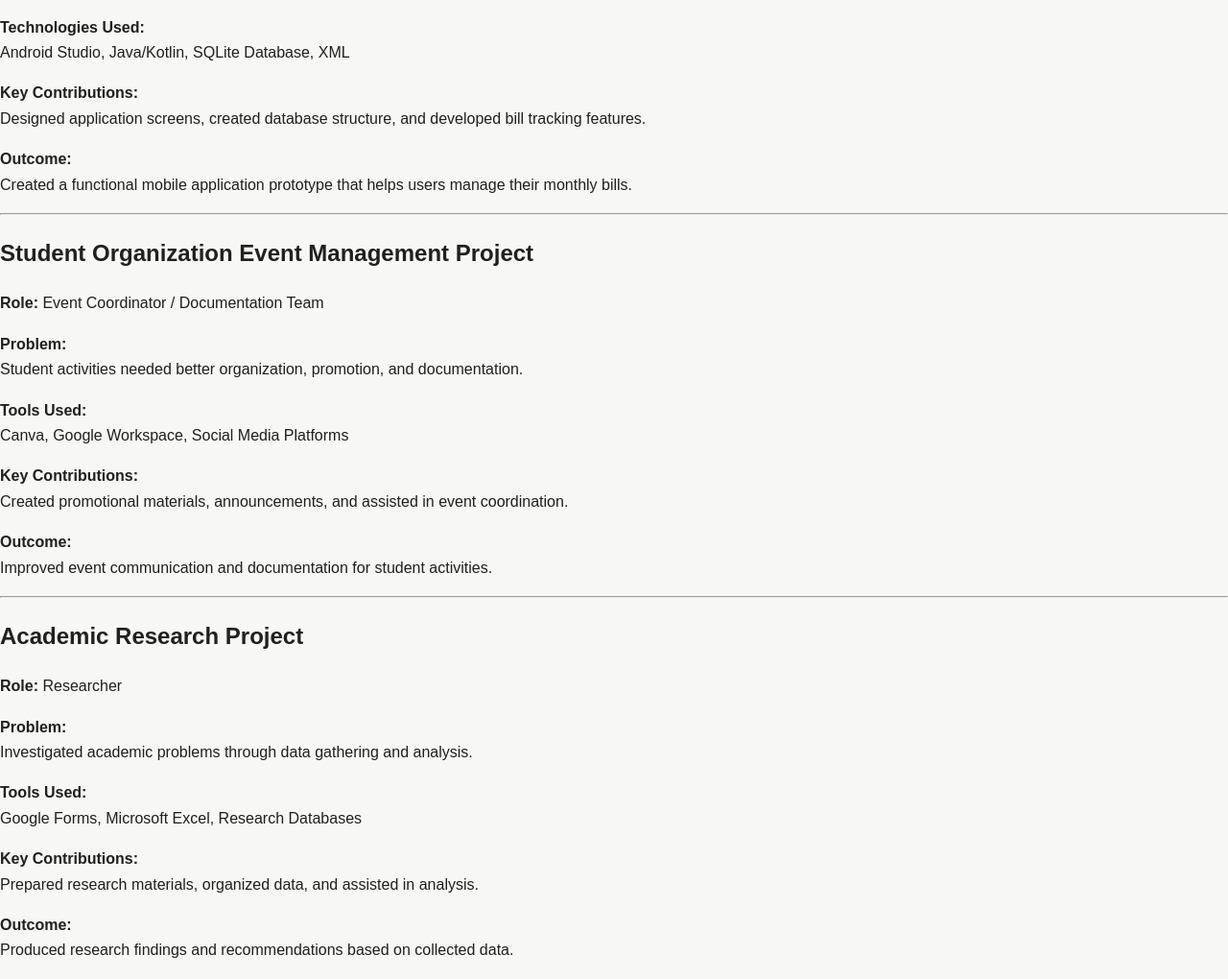
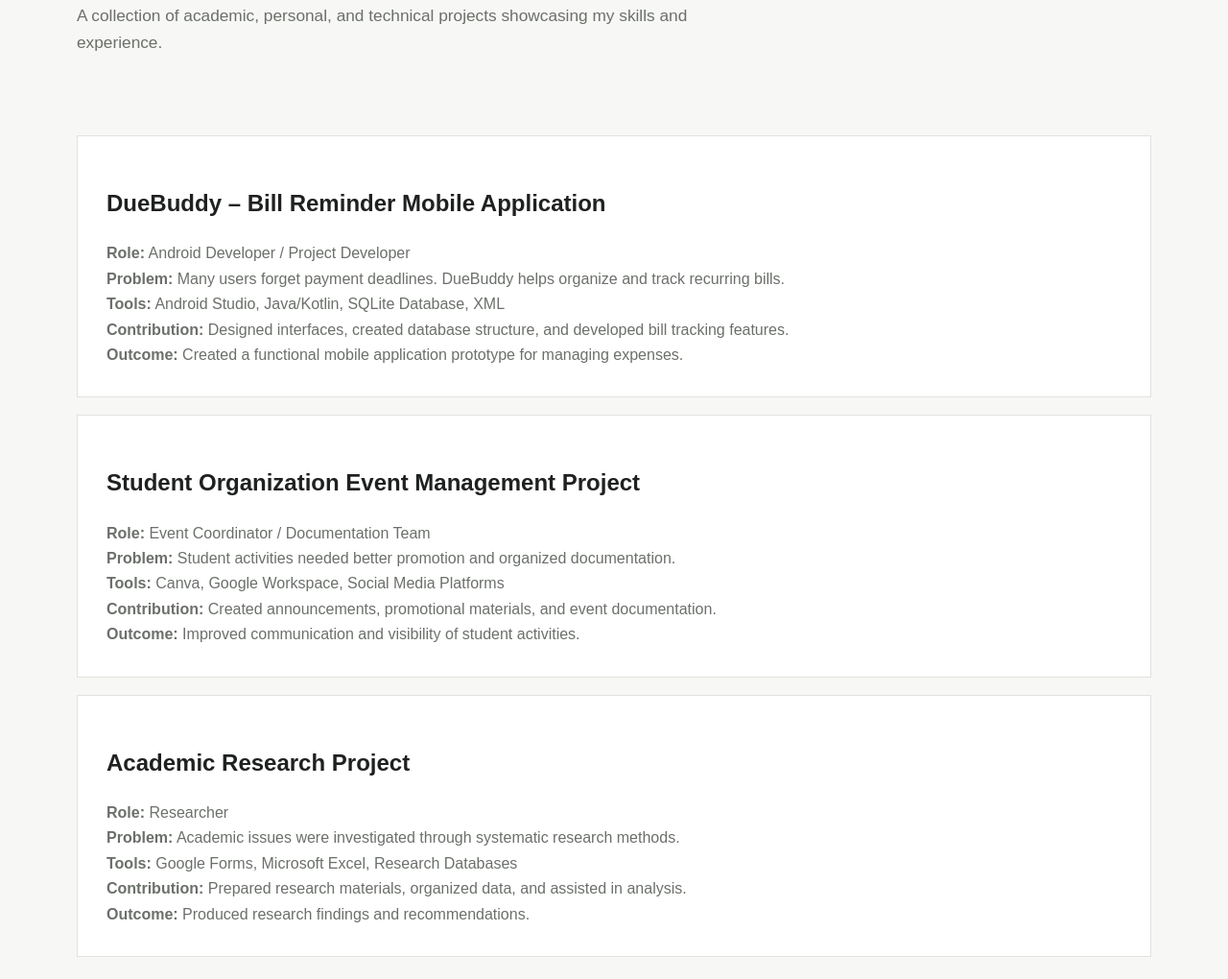
Before and after one commit to RtZxz/elfrenportfolio, a plain HTML site: page projects.html in a window 1280 px wide. Shown: the part 297-1317 px from the top of the page at 96% size. After the commit the page ends 1294 px from the top, so only its background shows below. Drawn offline with Linux system fonts and the light colour scheme.

Commit message:
Update projects.html

```diff
--- a/projects.html
+++ b/projects.html
@@ -1,100 +1,153 @@
 <!DOCTYPE html>
 <html lang="en">
+
 <head>
 <meta charset="UTF-8">
 <meta name="viewport" content="width=device-width, initial-scale=1.0">
+
 <title>Projects | Elfrens Portfolio</title>
+
 <link rel="stylesheet" href="styles.css">
+
 </head>
+
 
 <body>
 
-<header>
-    <h1>Projects</h1>
+<header class="nav-wrap">
+<nav class="nav container">
 
-    <nav>
+<a class="brand" href="index.html">EC<span>.</span></a>
+
+<div class="nav-links">
 <a href="index.html">Home</a>
 <a href="skills.html">Skills</a>
 <a href="career-goals.html">Career Goals</a>
-        <a href="projects.html">Projects</a>
+<a class="active" href="projects.html">Projects</a>
 <a href="gap-analysis.html">Gap Analysis</a>
+</div>
+
 </nav>
 </header>
 
 
-<section>
+<main>
 
-<h2>DueBuddy – Bill Reminder Mobile Application</h2>
+<section class="page-hero container">
 
-<p><b>Role:</b> Android Developer / Project Developer</p>
+<p class="eyebrow">04 / PROJECTS</p>
 
-<p><b>Problem:</b><br>
-Many users forget payment deadlines, resulting in missed bills and late payments. DueBuddy was developed to help users organize and monitor recurring expenses.
+<h1>Projects I've Worked On</h1>
+
+<p>
+A collection of academic, personal, and technical projects showcasing my skills and experience.
 </p>
-
-<p><b>Technologies Used:</b><br>
-Android Studio, Java/Kotlin, SQLite Database, XML
-</p>
-
-<p><b>Key Contributions:</b><br>
-Designed application screens, created database structure, and developed bill tracking features.
-</p>
-
-<p><b>Outcome:</b><br>
-Created a functional mobile application prototype that helps users manage their monthly bills.
-</p>
-
-
-<hr>
-
-
-<h2>Student Organization Event Management Project</h2>
-
-<p><b>Role:</b> Event Coordinator / Documentation Team</p>
-
-<p><b>Problem:</b><br>
-Student activities needed better organization, promotion, and documentation.
-</p>
-
-<p><b>Tools Used:</b><br>
-Canva, Google Workspace, Social Media Platforms
-</p>
-
-<p><b>Key Contributions:</b><br>
-Created promotional materials, announcements, and assisted in event coordination.
-</p>
-
-<p><b>Outcome:</b><br>
-Improved event communication and documentation for student activities.
-</p>
-
-
-<hr>
-
-
-<h2>Academic Research Project</h2>
-
-<p><b>Role:</b> Researcher</p>
-
-<p><b>Problem:</b><br>
-Investigated academic problems through data gathering and analysis.
-</p>
-
-<p><b>Tools Used:</b><br>
-Google Forms, Microsoft Excel, Research Databases
-</p>
-
-<p><b>Key Contributions:</b><br>
-Prepared research materials, organized data, and assisted in analysis.
-</p>
-
-<p><b>Outcome:</b><br>
-Produced research findings and recommendations based on collected data.
-</p>
-
 
 </section>
 
 
+
+<section class="container">
+
+<div class="cards">
+
+
+<div class="card">
+
+<h2>DueBuddy – Bill Reminder Mobile Application</h2>
+
+<p><strong>Role:</strong> Android Developer / Project Developer</p>
+
+<p>
+<strong>Problem:</strong>
+Many users forget payment deadlines. DueBuddy helps organize and track recurring bills.
+</p>
+
+<p>
+<strong>Tools:</strong>
+Android Studio, Java/Kotlin, SQLite Database, XML
+</p>
+
+<p>
+<strong>Contribution:</strong>
+Designed interfaces, created database structure, and developed bill tracking features.
+</p>
+
+<p>
+<strong>Outcome:</strong>
+Created a functional mobile application prototype for managing expenses.
+</p>
+
+</div>
+
+
+
+<div class="card">
+
+<h2>Student Organization Event Management Project</h2>
+
+<p><strong>Role:</strong> Event Coordinator / Documentation Team</p>
+
+<p>
+<strong>Problem:</strong>
+Student activities needed better promotion and organized documentation.
+</p>
+
+<p>
+<strong>Tools:</strong>
+Canva, Google Workspace, Social Media Platforms
+</p>
+
+<p>
+<strong>Contribution:</strong>
+Created announcements, promotional materials, and event documentation.
+</p>
+
+<p>
+<strong>Outcome:</strong>
+Improved communication and visibility of student activities.
+</p>
+
+</div>
+
+
+
+<div class="card">
+
+<h2>Academic Research Project</h2>
+
+<p><strong>Role:</strong> Researcher</p>
+
+<p>
+<strong>Problem:</strong>
+Academic issues were investigated through systematic research methods.
+</p>
+
+<p>
+<strong>Tools:</strong>
+Google Forms, Microsoft Excel, Research Databases
+</p>
+
+<p>
+<strong>Contribution:</strong>
+Prepared research materials, organized data, and assisted in analysis.
+</p>
+
+<p>
+<strong>Outcome:</strong>
+Produced research findings and recommendations.
+</p>
+
+</div>
+
+
+</div>
+
+</section>
+
+
+</main>
+
 </body>
+
 </html>
```
Lines whose indentation alone changed are shown as unchanged.
